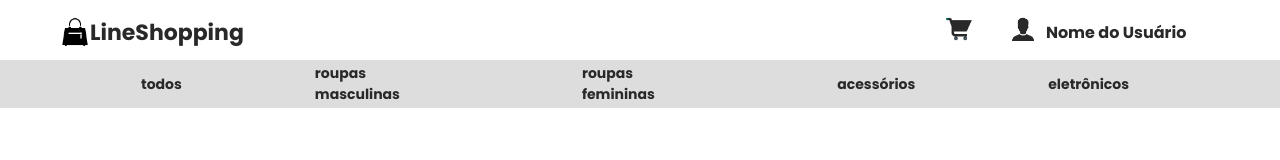
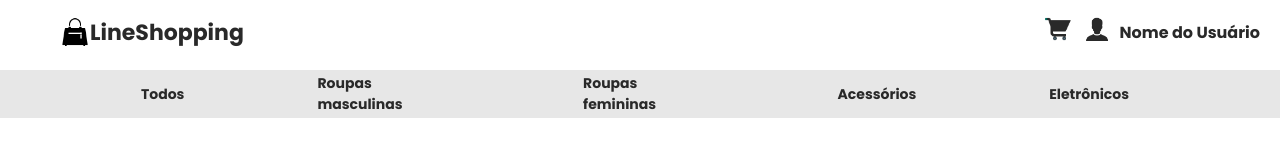
Before and after one commit to rianmp12/ProjetoPAS, a plain HTML site: page home.html in a window 1280 px wide. Drawn offline with Linux system fonts and the light colour scheme; no server answers.

Commit message:
alguns bugs resolvidos

```diff
--- a/home.html
+++ b/home.html
@@ -14,7 +14,8 @@
           <img src="icones/bolsa.png" alt="Ícone do Site">
           <h1>LineShopping</h1>
         </div>
-        <div class="carrinho">
+        <div class="menu_right">
+          <div class="carrinho">
             <a href="#">
               <img src="icones/carrinho2.png" alt="Ícone do Carrinho de Compras">
             </a>
@@ -23,14 +24,15 @@
           <img src="icones/cliente.png" alt="Foto do Usuário">
           <span>Nome do Usuário</span>
         </div>
+        </div>
       </header>
     <nav class="barra-menu-secundaria">
     <ul>
-        <li><a href="#" id="todas">todos</a></li>
-        <li><a href="#" id="catmasculina">roupas masculinas</a></li>
-        <li><a href="#" id="catfeminina">roupas femininas</a></li>
-        <li><a href="#" id="catacessorio">acessórios</a></li>
-        <li><a href="#" id="cateletronico">eletrônicos</a></li>
+        <li><a href="#" id="todas">Todos</a></li>
+        <li><a href="#" id="catmasculina">Roupas masculinas</a></li>
+        <li><a href="#" id="catfeminina">Roupas femininas</a></li>
+        <li><a href="#" id="catacessorio">Acessórios</a></li>
+        <li><a href="#" id="cateletronico">Eletrônicos</a></li>
     </ul>
     </nav>
     <div class="main">
--- a/style.css
+++ b/style.css
@@ -9,10 +9,12 @@
 
 body{
     display: flex;
+    justify-content: space-around;
+    min-height: 100vh;
     align-items: center;
-    min-height: 100vh;
     background: url("https://image1.lacoste.com/dw/image/v2/AAQM_PRD/on/demandware.static/Sites-BRECOM-Site/Library-Sites-LacosteContent/pt_BR/dw52593022/loyalty-program/bg_section.png") no-repeat;
 }
+
 
 .logo{
     display: flex;
@@ -36,7 +38,6 @@ body{
     flex-direction: column;
     width: 420px;
     height: 420px;
-    margin-left: 240px;
     text-align: center;
     gap: 50px;
 
--- a/style_home.css
+++ b/style_home.css
@@ -22,15 +22,17 @@ body{
     padding: 30px 20px;
     height: 8vh;
     width: 100vw;
+    justify-content: space-between;
   }
 
-.carrinho{
-    margin-left: 700px;
-}
+  .menu_right {
+    display: flex;
+    gap: 10px;
+  }
 
-.usuario{
-    margin-left: 35px;
-}
+
+
+
 
   .logo {
     margin-left: 40px;
@@ -93,12 +95,13 @@ body{
     position: fixed;
     height: 6vh;
     width: 100vw;
-    margin-top: 60px;
+    margin-top: 70px;
     padding: 10px 141px;
-    background: #dddddd;
+    background: #e7e7e7;
+    display: flex;
+    justify-content: center;
+  }
 
-    display: flex;
-  }
 
   .barra-menu-secundaria ul {
     display: flex;
@@ -135,6 +138,7 @@ body{
 
   .main .itens{
     width: 300px;
+    max-height: 433px;
     border-radius: 7px;
     margin: 10px;
     display: flex;
@@ -168,8 +172,7 @@ body{
 }
 
 .itens a:hover{
-    text-decoration:underline;
-    color: #45F3FF;
+  opacity: 0.8;
 }
 
 .price{
@@ -194,7 +197,7 @@ body{
 
 
 .main_container{
-  background: #181819;
+  background: #2929;
   width: 450px;
   height: 430px;
   display: flex;
```
Also changed, not shown: index_finalização.html (+4 -2 lines).
